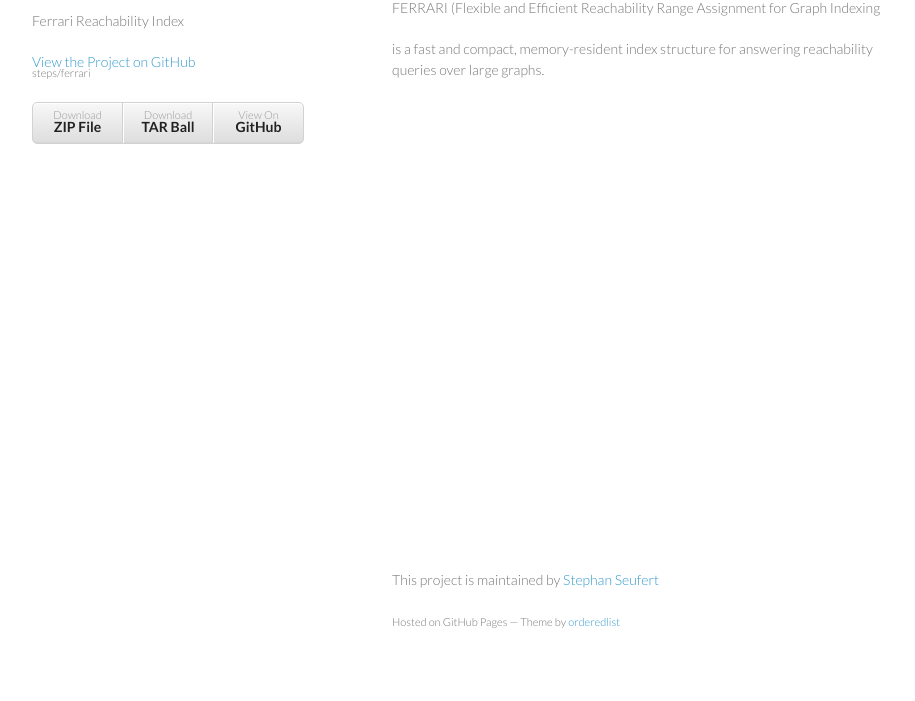
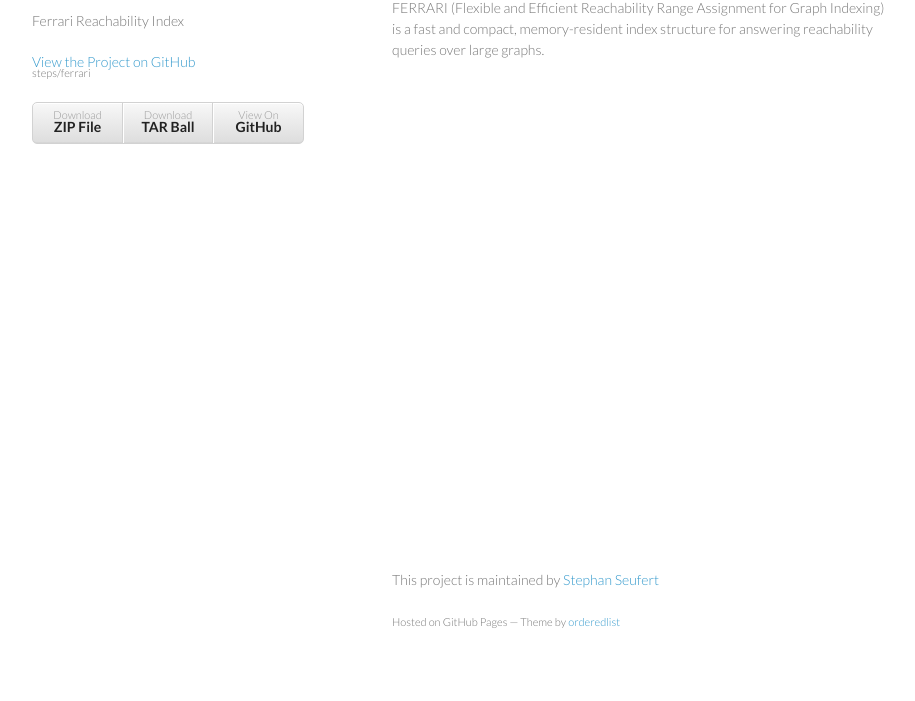
Before and after one commit to steps/Ferrari, a plain HTML site: page index.html in a window 1280 px wide. Shown: the part 99-800 px from the top of the page, without its empty margins (178-1093 px from the left). Drawn offline with Linux system fonts and the light colour scheme.

Commit message:
Update index.html
small fix

```diff
--- a/index.html
+++ b/index.html
@@ -31,7 +31,7 @@
         <h3>
 <a name="welcome-to-github-pages" class="anchor" href="#welcome-to-github-pages"><span class="octicon octicon-link"></span></a>Welcome to the project page of the FERRARI reachability index.</h3>
 
-<p>FERRARI (Flexible and Efficient Reachability Range Assignment for Graph Indexing</p> is a fast and compact, memory-resident index structure for answering reachability queries over large graphs.
+<p>FERRARI (Flexible and Efficient Reachability Range Assignment for Graph Indexing) is a fast and compact, memory-resident index structure for answering reachability queries over large graphs.</p>
 
 <!--
 <pre><code>$ cd your_repo_root/repo_name
```
